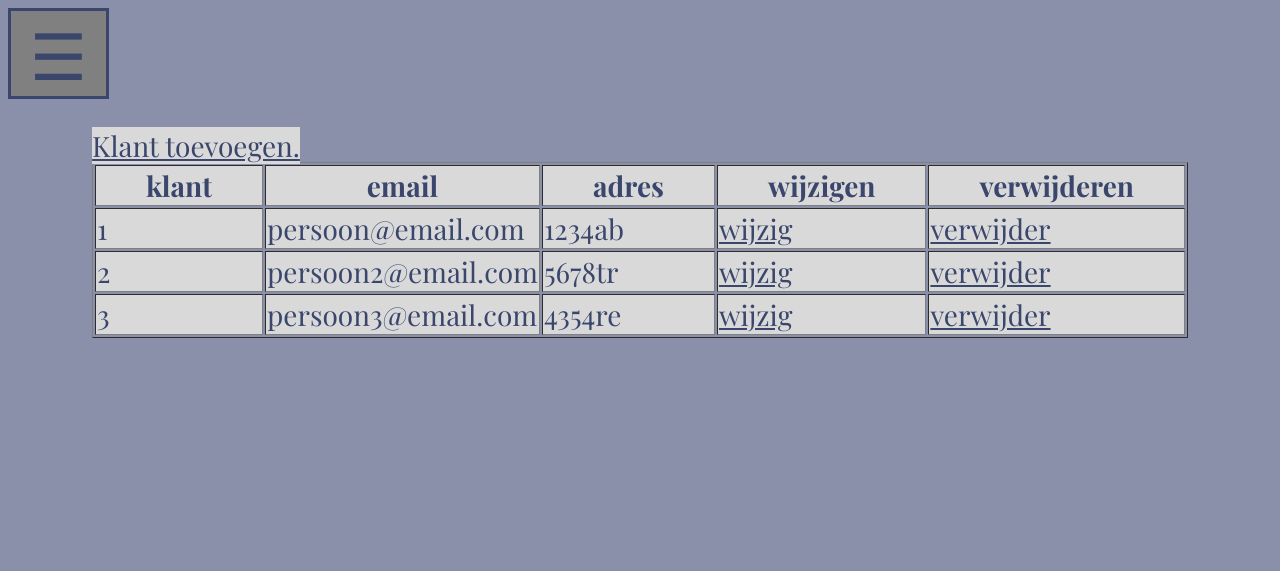
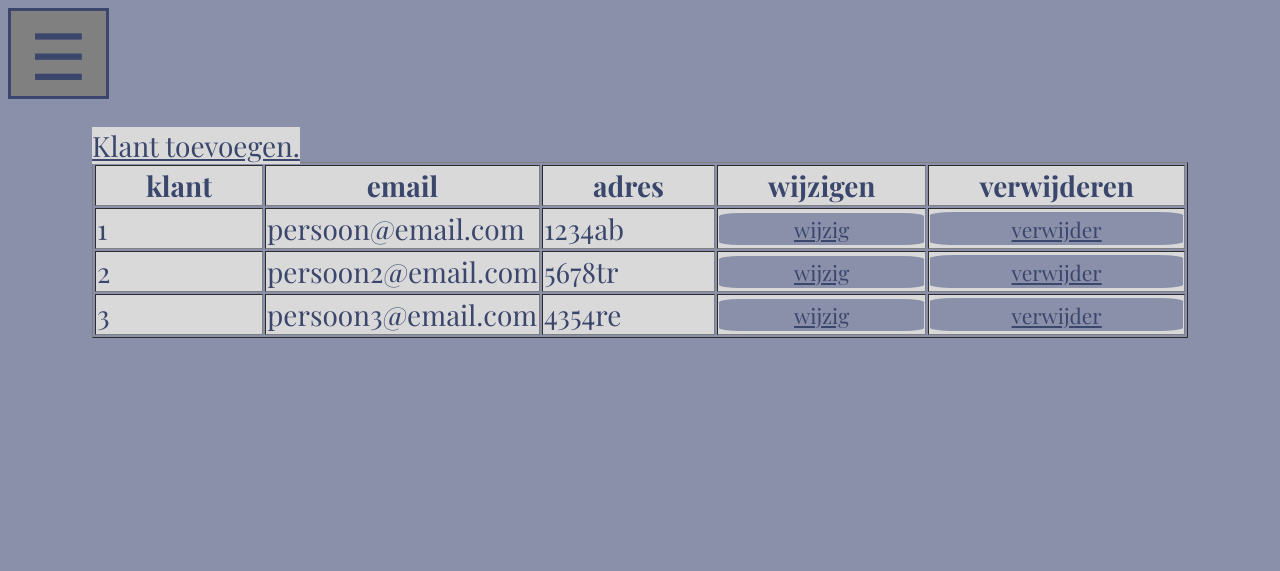
Before and after one commit to koenschool/p3-webshop, a PHP site: page /klanten.php in a window 1280 px wide. Shown: the top 571 px of the page. Run offline with PHP 8.4, Linux system fonts and the light colour scheme; data comes from the database, SQL or seed files in the repository; some web fonts are replaced.

Commit message:
css button update

```diff
--- a/klanten.php
+++ b/klanten.php
@@ -34,8 +34,8 @@
     echo "<td>". $row['klantid'] . "";
     echo "<td>". $row['email'] . "";
     echo "<td>". $row['adres']. "";
-    echo "<td><a href='klanten-edit.php?klantid=" . $row['klantid'] ."'>" . "wijzig</a></td>";
-    echo "<td><a href='klanten-delete.php?klantid=" . $row['klantid'] ."'>" . "verwijder</a></td>";
+    echo "<td><a class='button add' href='klanten-edit.php?klantid=" . $row['klantid'] ."'>" . "wijzig</a></td>";
+    echo "<td><a class='button delete' href='klanten-delete.php?klantid=" . $row['klantid'] ."'>" . "verwijder</a></td>";
     echo "</tr>";
     echo "</div>";
 }
--- a/producten.php
+++ b/producten.php
@@ -42,8 +42,8 @@ foreach ($result as $row) {
     echo "<td>". $row['merk'] . "";
     echo "<td>". $row['naam']. "";
     echo "<td  class='prijs' >". $row['prijs']. "";
-    echo "<td><a href='edit.php?productid=" . $row['productid'] ."'>" . "wijzig</a></td>";
-    echo "<td><a href='delete.php?productid=" . $row['productid'] ."'>" . "verwijder</a></td>";
+    echo "<td><a class='button add' href='edit.php?productid=" . $row['productid'] ."'>" . "wijzig</a></td>";
+    echo "<td><a class='button delete' href='delete.php?productid=" . $row['productid'] ."'>" . "verwijder</a></td>";
     echo "</tr>";
     echo "</div>";
 }
--- a/style.css
+++ b/style.css
@@ -32,6 +32,7 @@ body{
 
 
 a:hover{
+    background-color: #3A466C;
     color:#FFFEFF;
 }
 
@@ -139,3 +140,26 @@ text-align: center;
 .prijs{
     right:inherit;
 }
+
+.button{
+    display:flex;
+    justify-content: center;
+    font-size:75%;
+    border-color:#8A90A9;
+    border-radius:10%;
+    padding:1%;
+    /* border:0.1%; */
+    /* border-style: solid; */
+    background-color: #8A90A9;
+
+}
+
+.add:hover{
+    background-color: #3A466C !important;
+    color:#FFFEFF !important;
+}
+
+.delete:hover{
+    background-color: red !important;
+    color:#FFFEFF !important;
+}
```
